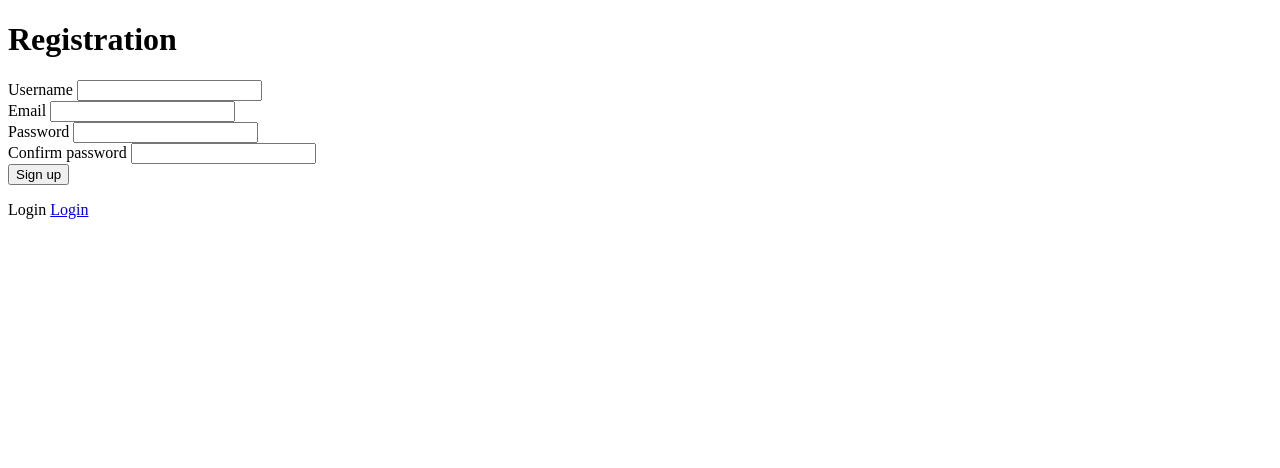
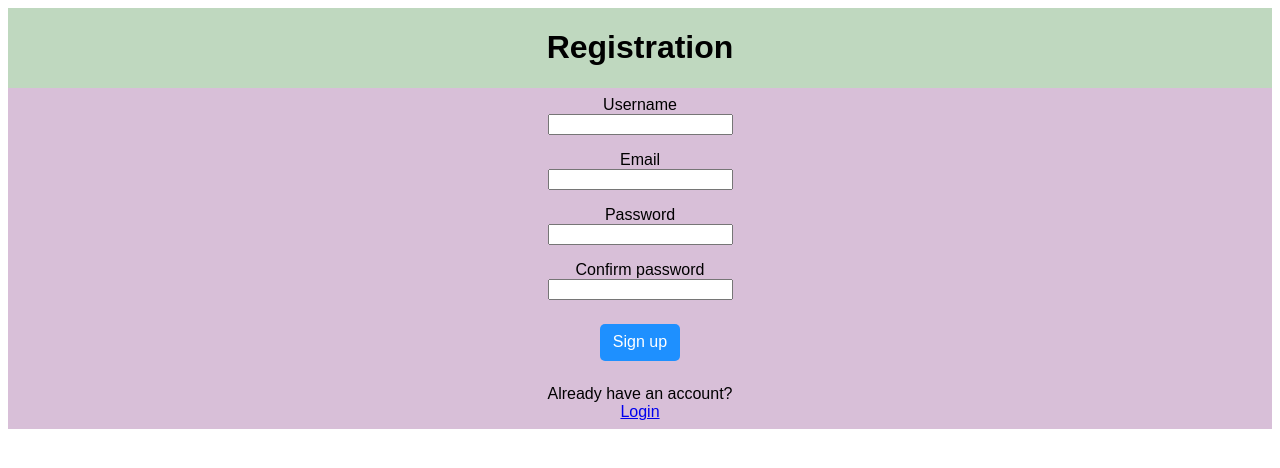
Before and after one commit to juanestrada17/web-02, a PHP site: page /registration.php in a window 1280 px wide. Shown: the top 468 px of the page. Run offline with PHP 8.4, Linux system fonts and the light colour scheme.

Commit message:
added validation to the form

```diff
--- a/registration.php
+++ b/registration.php
@@ -9,44 +9,44 @@
         <title>Sign up</title>
     </head>
     <body>
-        <div>
+        <div class="title">
             <h1>Registration</h1>
         </div>
         <!--Sends the information from he form to the php using the action and the post method -->
-        <form method="post" action="registration.php">
+        <form method="post" action="registration.php" class="register">
 
             <!-- Executes the contents of errors.php in the registration.php-->
             <?php include('errors.php'); ?>
-            <div>
+            <div class="inputBox">
                 <label for="username">Username</label>
                 <!-- The value is set to the $username variable initialized from server.php, this allows it to
                     have a prefilled username-->
                 <input type="text" id="username" name="username" value="<?php echo $username; ?>">
             </div>
 
-            <div>
+            <div class="inputBox">
                 <lab for="email">Email</lab>
                 <!-- The value is set to the $email variable initialized from server.php, this allows it to
                     have a prefilled email-->
                 <input type="text" id="email" name="email" value="<?php echo $email; ?>">
             </div>
 
-            <div>
+            <div class="inputBox">
                 <label for="password">Password</label>
                 <input type="password" id="password" name="password">
             </div>
 
-            <div>
+            <div class="inputBox">
                 <label for="password_confirmation">Confirm password</label>
                 <input type="password" id="password_confirmation" name="password_confirmation">
             </div>
 
-            <div>
+            <div class="inputBox">
                 <!--Submit button with a name to be used in the server.php-->
                 <button type="submit" class="sign" name='reg_user'>Sign up</button>
             </div>
 
-            <p>Login <a href="./login.php">Login</a></p>
+            <p class="inputBox">Already have an account?<a href="./login.php">Login</a></p>
 
         </form>
     </body>
--- a/server.php
+++ b/server.php
@@ -15,6 +15,18 @@ $errors = array();
 
 $db = mysqli_connect('localhost', 'root', '', 'music_schema');
 
+// Check if the email follows the correct pattern
+function validateUsername($username){
+    $usernamePattern = '/^\S{1,20}$/';
+    return preg_match($usernamePattern, $username);
+}
+
+
+function validatePassword($password){
+    $passwordPattern = '/(?=.*[a-z])(?=.*[A-Z])[a-zA-Z\d]{6,}/';
+    return preg_match($passwordPattern, $password);
+}
+
 // If the submit button in the registration.php is clicked ('reg_user' is part of it)
 if(isset($_POST['reg_user'])){
     // mysqli_real_escape_string takes two parameters. The db we are working on and the input. It makes it safe from sql injections
@@ -24,11 +36,24 @@ if(isset($_POST['reg_user'])){
     $password_confirmation = mysqli_real_escape_string($db, $_POST['password_confirmation']);
 
     // if the username/email/password are empty, then push them into an array
-    if(empty($username)) {array_push($errors, "Username is required");}
-    if(empty($email)){array_push($errors, 'Email is required');}
-    if(empty($password)){array_push($errors, 'Password is required');}
+    // username error
+    if(!validateUsername($username)){
+        array_push($errors, "User name should be non-empty, and within 20 characters long.");
+    }
+
+    // validate email
+    if(!filter_var($email, FILTER_VALIDATE_EMAIL)){
+        array_push($errors, 'Email address should be non-empty with the format xyz@xyz.xyz.');
+    }
+
+    // validate the password
+    if(!validatePassword($password)){
+        array_push($errors, 'Password should be at least 6 characters: 1 uppercase, 1 lowercase.');
+    }
     // if the password and the confirmation are not equal, push it into the array
-    if($password != $password_confirmation){array_push($errors, `Passwords don't match`);}
+    if($password != $password_confirmation){
+        array_push($errors, "Passwords don't match");
+    }
 
     // Validate the inputs from the user
     $user_check_query = "SELECT * FROM users WHERE username='$username' OR email='$email' LIMIT 1";
--- a/styles/styles.css
+++ b/styles/styles.css
@@ -0,0 +1,34 @@
+body{
+    font-family:Arial, Helvetica, sans-serif;
+}
+
+.title{
+    display: flex;
+    justify-content: center;
+    background-color: #BFD8BF;
+}
+
+.register, .login{
+    display: flex;
+    flex-direction: column;
+    background-color: #D8BFD8;
+}
+
+.inputBox{
+    display: flex;
+    flex-direction: column;
+    align-items: center;
+    margin: 0.5rem;
+}
+
+button{
+    color: white;
+    border-radius: 5px;
+    padding: 0.6rem ;
+    margin: 0.5rem 0.1rem;
+    text-align: center;
+    font-size: 1rem;
+    width: 5rem;
+    background-color: #1e90ff;
+    border:#1e90ff
+}
```
Also changed, not shown: index.php (+4 -4 lines), login.php (+6 -6 lines).
